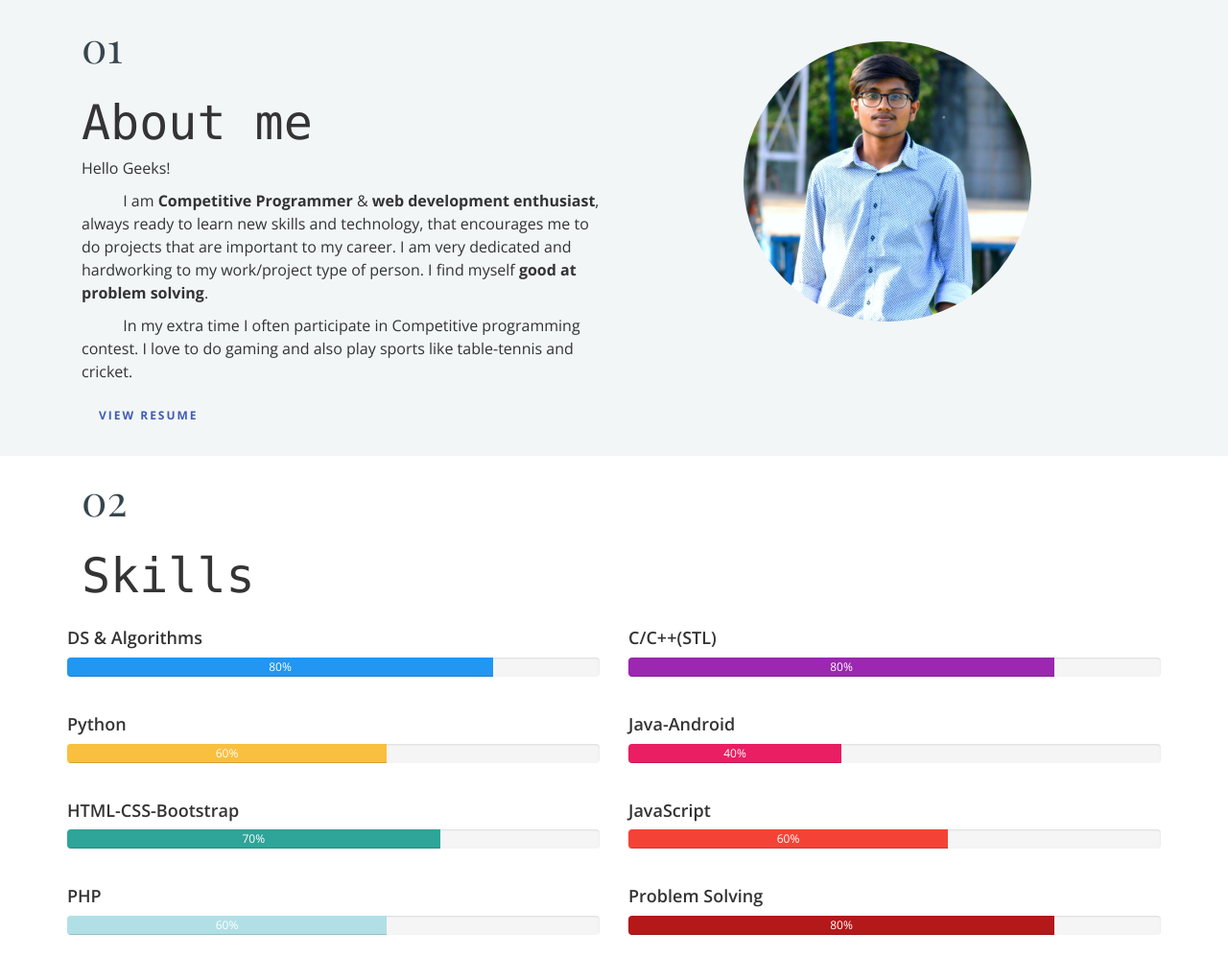
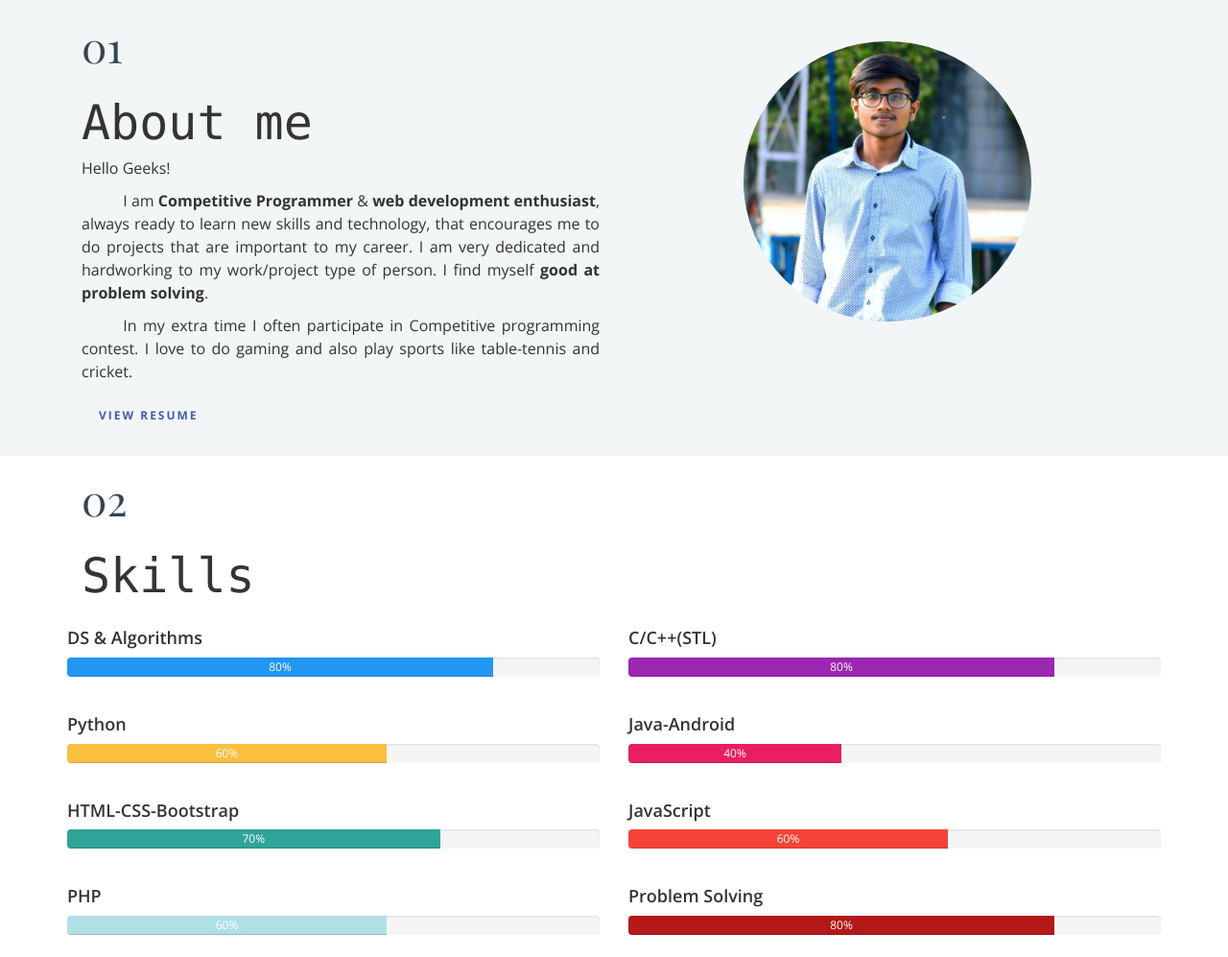
Before and after one commit to iharshmehta/iharshmehta.github.io, a plain HTML site: page index.html in a window 1280 px wide. Shown: the part 817-1814 px from the top of the page at 96% size. Drawn offline with nearby package versions, Linux system fonts and the light colour scheme; files whose address does not match are found by name; a web font is replaced by a local one.

Commit message:
Update index.html

```diff
--- a/index.html
+++ b/index.html
@@ -68,9 +68,9 @@
                 <!-- <div class="h-50"></div> -->
 
                 <p>Hello Geeks!</p>
-                <p style="text-indent: 8%;">I am <strong>Competitive Programmer</strong> & <strong>web development enthusiast</strong>, always ready to learn new skills and technology, that encourages me to do projects that are important to my career. I am very dedicated and hardworking to my work/project type of person. I find myself <strong>good at problem solving</strong>.
+                <p style="text-indent: 8%; text-align: justify;">I am <strong>Competitive Programmer</strong> & <strong>web development enthusiast</strong>, always ready to learn new skills and technology, that encourages me to do projects that are important to my career. I am very dedicated and hardworking to my work/project type of person. I find myself <strong>good at problem solving</strong>.
                 </p>
-                <p style="text-indent: 8%;">In my extra time I often participate in Competitive programming contest. I love to do gaming and also play sports like table-tennis and cricket.</p>
+                <p style="text-indent: 8%; text-align: justify;">In my extra time I often participate in Competitive programming contest. I love to do gaming and also play sports like table-tennis and cricket.</p>
                 <!-- <div class="h-50"></div> -->
                 <nav class="categories">
                     <li><a href="https://drive.google.com/file/d/1tXb9iqzyX-9LBv1y14tQuEgXaIKGf5MF/view?usp=sharing" target="blank" class="active">View Resume</a></li>
```
